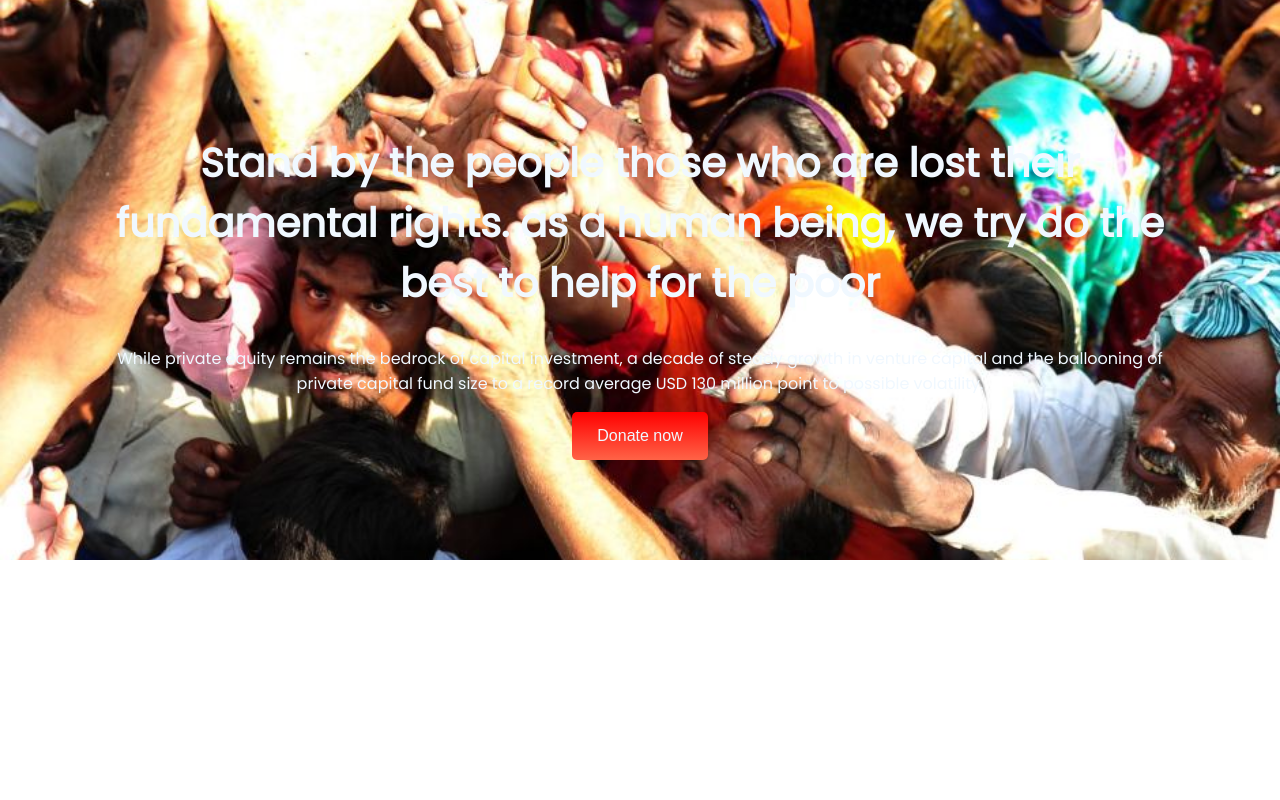
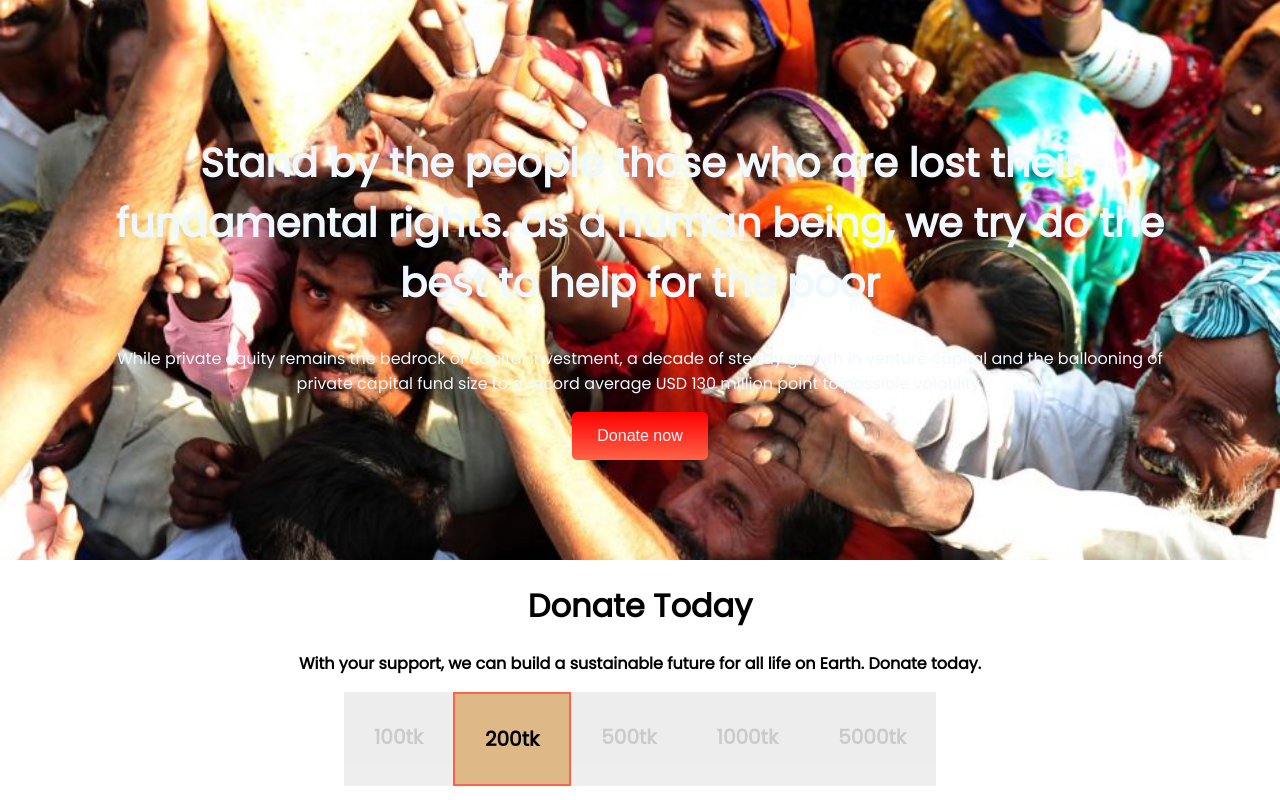
Before and after one commit to Jalalemon/first-assignment, a plain HTML site: page index.html in a window 1280 px wide. Drawn offline with Linux system fonts and the light colour scheme; a web font is replaced by a local one.

Commit message:
2nd push

```diff
--- a/index.html
+++ b/index.html
@@ -15,11 +15,24 @@
   <section class="bg-images">
 
     <div class="text">
-        <h1>Stand by the people those who are lost their fundamental rights. as a human being, we try do the best to help for the poor</h1>
+        <h1 id="bold">Stand by the people those who are lost their fundamental rights. as a human being, we try do the best to help for the poor</h1>
         <p> While private equity remains the bedrock of capital investment, a decade of steady growth in venture capital and the
         ballooning of private capital fund size to a record average USD 130 million point to possible volatility.</p>
         <input class="button" type="button" value="Donate now">
     </div>
   </section>
+  <div class="day">
+    <h1>Donate Today</h1>
+    <p>With your support, we can build a sustainable future for all life on Earth. Donate today.</p>
+  </div>
+
+    <section class="flex-container">
+     <div class="container">100tk</div>
+     <div id="border">200tk</div>
+     <div class="container">500tk</div>
+     <div class="container">1000tk</div>
+     <div class="container">5000tk</div>
+    </section>
+
 </body>
 </html>
--- a/style.css
+++ b/style.css
@@ -21,8 +21,7 @@ font-family: 'Gulzar', serif;
     font-size: 16px;
     background-image: linear-gradient(red,tomato);
 }
-    h1 {
-
+#bold {
      font-size: 40px;
 }
 .bg-images {
@@ -36,3 +35,30 @@ font-family: 'Gulzar', serif;
     width: 100%;
     margin: 0%;
 }
+.day {
+    text-align: center;
+     word-wrap: break-word;
+     font-weight: 700;
+}
+
+.list {
+    text-align: center;
+}
+.flex-container {
+    display: flex;
+    justify-content: center;
+}
+ .flex-container div {
+    padding: 30px;
+    font-size: 20px;
+    border: 5px;
+    font-weight: 700;
+}
+#border {
+    border: 2px solid tomato;
+    background-color: burlywood;
+}
+.container {
+    opacity: 20%;
+    background-color: darkgray;
+}
```
